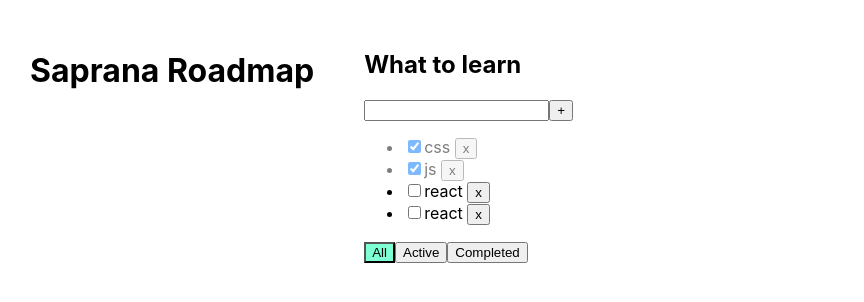
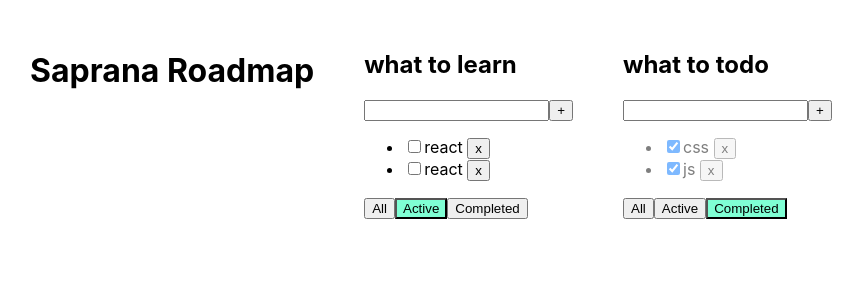
Before and after one commit to PaulZhemanov/saprana-roadmap, a React (Create React App) app: page / in a window 1280 px wide. Shown: the top 302 px of the page, without its empty margins (0-864 px from the left). Built offline with nearby package versions, Linux system fonts and the light colour scheme.

Commit message:
added todolist

```diff
--- a/src/App.tsx
+++ b/src/App.tsx
@@ -7,6 +7,12 @@
 
 export type FilterValuesTypes = "all" | "completed" | "active";
 
+type TodoListType = {
+  id: string;
+  title: string;
+  filter: FilterValuesTypes;
+};
+
 function App() {
   let [tasks, setTasks] = useState<Array<TaskType>>([
     { id: v1(), title: "css", isDone: true },
@@ -15,7 +21,6 @@
     { id: v1(), title: "react", isDone: false },
   ]); // деструктуризация массива
 
-  let [filter, setFilter] = useState<FilterValuesTypes>("all");
 
   function removeTask(id: string) {
     let filteredTasks = tasks.filter((t) => t.id !== id);
@@ -44,33 +49,48 @@
 
   }
 
-  function changeFilter(value: FilterValuesTypes) {
-    setFilter(value);
+  function changeFilter(value: FilterValuesTypes, todolistId: string) {
+    let todolist = todolists.find(tl => tl.id === todolistId)
+    if (todolist) {
+      todolist.filter = value;
+      setTodolists([...todolists]);
+    }
   }
 
-  let tasksForTodoList = tasks;
-  if (filter === "completed") {
-    tasksForTodoList = tasks.filter((t) => t.isDone === true);
-  }
-  if (filter === "active") {
-    tasksForTodoList = tasks.filter((t) => t.isDone === false);
-  }
+
+
+  let [todolists, setTodolists] = useState<Array<TodoListType>>([
+    { id: v1(), title: "what to learn", filter: "active" },
+    { id: v1(), title: "what to todo", filter: "completed" }
+  ]);
 
   return (
     <div className="App">
       <div>
-        {" "}
         <h1>Saprana Roadmap </h1>
       </div>
+      {todolists.map((tl) => {
+          let tasksForTodoList = tasks;
+          if (tl.filter === "completed") {
+            tasksForTodoList = tasks.filter((t) => t.isDone === true);
+          }
+          if (tl.filter === "active") {
+            tasksForTodoList = tasks.filter((t) => t.isDone === false);
+          }
+        return (
           <TodoList
-        title="What to learn"
+            key={tl.id}
+            id={tl.id}
+            title={tl.title}
             tasks={tasksForTodoList}
             removeTask={removeTask}
             changeFilter={changeFilter}
             addTask={addTask}
             changeTaskStatus={changeStatus}
-        filter={filter}
+            filter={tl.filter}
           />
+        );
+      })}
     </div>
   );
 }
--- a/src/TodoList.tsx
+++ b/src/TodoList.tsx
@@ -10,12 +10,13 @@
 };
 
 type PropsType = {
+  id: string;
   title: string;
   tasks: Array<TaskType>; // or TaskType[]
   removeTask: (id: string) => void;
   addTask: (title: string) => void;
   changeTaskStatus: (taskId: string, isDone: boolean) => void;
-  changeFilter: (value: FilterValuesTypes) => void;
+  changeFilter: (value: FilterValuesTypes, todolistId: string) => void;
   filter: FilterValuesTypes;
 };
 
@@ -28,10 +29,10 @@
   };
 
   const onKeyDownHandler = (e: KeyboardEvent<HTMLInputElement>) => {
-    setError(null)
+    setError(null);
     if (e.key === "Enter") {
       props.addTask(newTaskTitle);
-      setNewTaskTitle("")
+      setNewTaskTitle("");
     }
   };
 
@@ -42,12 +43,11 @@
     } else {
       setError("Title is required");
     }
-
   };
 
-  const onAllChangeHandler = () => props.changeFilter("all");
-  const onActiveChangeHandler = () => props.changeFilter("active");
-  const onComplitedChangeHandler = () => props.changeFilter("completed");
+  const onAllChangeHandler = () => props.changeFilter("all", props.id);
+  const onActiveChangeHandler = () => props.changeFilter("active", props.id);
+  const onComplitedChangeHandler = () => props.changeFilter("completed", props.id);
 
   return (
     <div>
```
Lines whose indentation alone changed are shown as unchanged.
